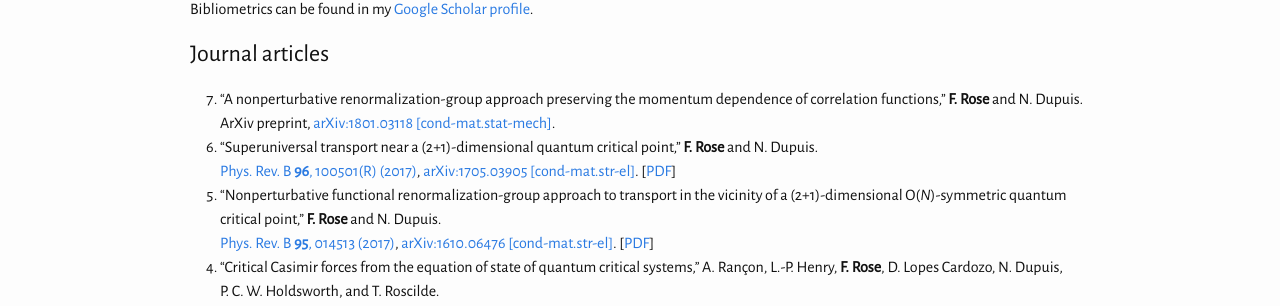
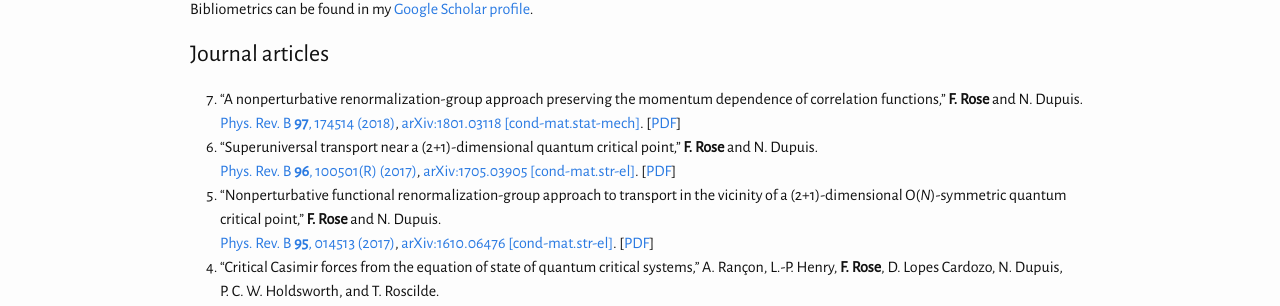
Before and after one commit to felix-rose/felix-rose.github.io, a Jekyll site: the page built from publi.md, in a window 1280 px wide. Shown: the part 167-473 px from the top of the page. Built offline with Jekyll 4.4.1, drawn with Linux system fonts in a browser that asks for light colours.

Commit message:
Version 1.02 publi and img

```diff
--- a/publi.md
+++ b/publi.md
@@ -8,33 +8,35 @@ Bibliometrics can be found in my [Google Scholar profile](https://scholar.google
 
 # Journal articles
 
+
+
 0. “A nonperturbative renormalization-group approach preserving the momentum dependence of correlation functions,” **F.&nbsp;Rose** and N.&nbsp;Dupuis.
-ArXiv preprint, [arXiv:1801.03118 [cond-mat.stat-mech]](https://arxiv.org/abs/1801.03118).
+[Phys. Rev. B **97**, 174514 (2018)](https://doi.org/10.1103/PhysRevB.97.174514), [arXiv:1801.03118 [cond-mat.stat-mech]](https://arxiv.org/abs/1801.03118). [[PDF]({{site.baseurl}}/docs/PhysRevB.97.174514.pdf)]
 0. “Superuniversal transport near a (2+1)-dimensional quantum critical point,” **F.&nbsp;Rose** and N.&nbsp;Dupuis.
- [Phys. Rev. B **96**, 100501(R) (2017)](http://dx.doi.org/10.1103/PhysRevB.96.100501), [arXiv:1705.03905 [cond-mat.str-el]](http://arxiv.org/abs/1705.03905). [[PDF]({{site.baseurl}}/docs/PhysRevB.96.100501.pdf)]
+ [Phys. Rev. B **96**, 100501(R) (2017)](https://dx.doi.org/10.1103/PhysRevB.96.100501), [arXiv:1705.03905 [cond-mat.str-el]](https://arxiv.org/abs/1705.03905). [[PDF]({{site.baseurl}}/docs/PhysRevB.96.100501.pdf)]
 0. “Nonperturbative functional renormalization-group approach to transport in the vicinity of a (2+1)-dimensional O(*N*)-symmetric quantum critical point,” **F.&nbsp;Rose** and N.&nbsp;Dupuis.
- [Phys. Rev. B **95**, 014513 (2017)](http://dx.doi.org/10.1103/PhysRevB.95.014513), [arXiv:1610.06476 [cond-mat.str-el]](http://arxiv.org/abs/1610.06476). [[PDF]({{site.baseurl}}/docs/PhysRevB.95.014513.pdf)]
+ [Phys. Rev. B **95**, 014513 (2017)](https://dx.doi.org/10.1103/PhysRevB.95.014513), [arXiv:1610.06476 [cond-mat.str-el]](https://arxiv.org/abs/1610.06476). [[PDF]({{site.baseurl}}/docs/PhysRevB.95.014513.pdf)]
 0. “Critical Casimir forces from the equation of state of quantum critical systems,” A.&nbsp;Rançon, L.-P.&nbsp;Henry, **F.&nbsp;Rose**, D.&nbsp;Lopes&nbsp;Cardozo, N.&nbsp;Dupuis, P.&nbsp;C.&nbsp;W.&nbsp;Holdsworth, and T.&nbsp;Roscilde.
- [Phys. Rev. B **94**, 140506(R) (2016)](http://dx.doi.org/10.1103/PhysRevB.94.140506), [arXiv:1606.03205 [cond-mat.stat-mech]](http://arxiv.org/abs/1606.03205). [[PDF]({{site.baseurl}}/docs/PhysRevB.94.140506.pdf)]
+ [Phys. Rev. B **94**, 140506(R) (2016)](https://dx.doi.org/10.1103/PhysRevB.94.140506), [arXiv:1606.03205 [cond-mat.stat-mech]](https://arxiv.org/abs/1606.03205). [[PDF]({{site.baseurl}}/docs/PhysRevB.94.140506.pdf)]
 0. “Bound states of the *φ*<sup>4</sup> model via the nonperturbative renormalization group,” **F.&nbsp;Rose**, F.&nbsp;Benitez, F.&nbsp;Léonard, and B.&nbsp;Delamotte.
- [Phys. Rev. D **93**, 125018 (2016)](http://dx.doi.org/10.1103/PhysRevD.93.125018), [arXiv:1604.05285 [cond-mat.stat-mech]](http://arxiv.org/abs/1604.05285). [[PDF]({{site.baseurl}}/docs/PhysRevD.93.125018.pdf)]
+ [Phys. Rev. D **93**, 125018 (2016)](https://dx.doi.org/10.1103/PhysRevD.93.125018), [arXiv:1604.05285 [cond-mat.stat-mech]](https://arxiv.org/abs/1604.05285). [[PDF]({{site.baseurl}}/docs/PhysRevD.93.125018.pdf)]
 0. “Higgs amplitude mode in the vicinity of a (2+1)-dimensional quantum critical point: A nonperturbative renormalization-group approach,” **F.&nbsp;Rose**, F.&nbsp;Léonard, and N.&nbsp;Dupuis.
- [Phys. Rev. B **91**, 224501 (2015)](http://dx.doi.org/10.1103/PhysRevB.91.224501), [arXiv:1503.08688 [cond-mat.quant-gas]](http://arxiv.org/abs/1503.08688). [[PDF]({{site.baseurl}}/docs/PhysRevB.91.224501.pdf)]
+ [Phys. Rev. B **91**, 224501 (2015)](https://dx.doi.org/10.1103/PhysRevB.91.224501), [arXiv:1503.08688 [cond-mat.quant-gas]](https://arxiv.org/abs/1503.08688). [[PDF]({{site.baseurl}}/docs/PhysRevB.91.224501.pdf)]
 0. “Spin- and valley-dependent magneto-optical properties of MoS<sub>2</sub>,” **F.&nbsp;Rose**, M.&nbsp;O.&nbsp;Goerbig, and F.&nbsp;Piéchon.
- [Phys. Rev. B **88**, 125438 (2013)](http://dx.doi.org/10.1103/PhysRevB.88.125438), [arXiv:1307.2884 [cond-mat.mes-hall]](http://arxiv.org/abs/1307.2884). [[PDF]({{site.baseurl}}/docs/PhysRevB.88.125438.pdf)]
+ [Phys. Rev. B **88**, 125438 (2013)](https://dx.doi.org/10.1103/PhysRevB.88.125438), [arXiv:1307.2884 [cond-mat.mes-hall]](https://arxiv.org/abs/1307.2884). [[PDF]({{site.baseurl}}/docs/PhysRevB.88.125438.pdf)]
 {: reversed="reversed"}
 
 # Posters and presentations given
 
 * “Dynamics and transport in the vicinity of a quantum phase transition.” [[Slides]({{site.baseurl}}/docs/seminar_munchen.pdf)]
-* “Conductivity in the vicinity of a quantum critical point.” [[Slides]({{site.baseurl}}/docs/rose_erg16.pdf)] [[Video](http://indico.ictp.it/event/7608/session/2/contribution/42/material/video/0.link)]
+* “Conductivity in the vicinity of a quantum critical point.” [[Slides]({{site.baseurl}}/docs/rose_erg16.pdf)] [[Video](https://indico.ictp.it/event/7608/session/2/contribution/42/material/video/0.link)]
 * “Higgs mode and conductivity in the vicinity of a quantum critical point.” [[Poster]({{site.baseurl}}/docs/poster_cargese.pdf)]
 * “Critical Casimir forces and quantum phase transitions.” [[Slides]({{site.baseurl}}/docs/rose_casimir.pdf)]
 
 # Conferences attended
 
 * [42<sup>nd</sup>Conference of the Middle European Cooperation in Statistical Physics](https://meco42.sciencesconf.org), Lyon, France, Febr. 2017.
-* [8<sup>th</sup> International Conference on the Exact Renormalization Group](http://indico.ictp.it/event/7608/), Trieste, Italy, Sept. 2016.
+* [8<sup>th</sup> International Conference on the Exact Renormalization Group](https://indico.ictp.it/event/7608/), Trieste, Italy, Sept. 2016.
 * [Disorder in Condensed Matter and Ultracold Atoms](https://dcmua2016.sciencesconf.org), Cargèse, France, June-July 2016.
 * [Jdoclille2016](https://jdoclille2016.sciencesconf.org), Lille, France, June 2016.
 * [7<sup>th</sup> International Conference on the Exact Renormalization Group](http://erg2014.phys.uoa.gr), Lefkada, Greece, Sept. 2014.
```
Also changed, not shown: index.md (+2 -2 lines), 3 other files.
